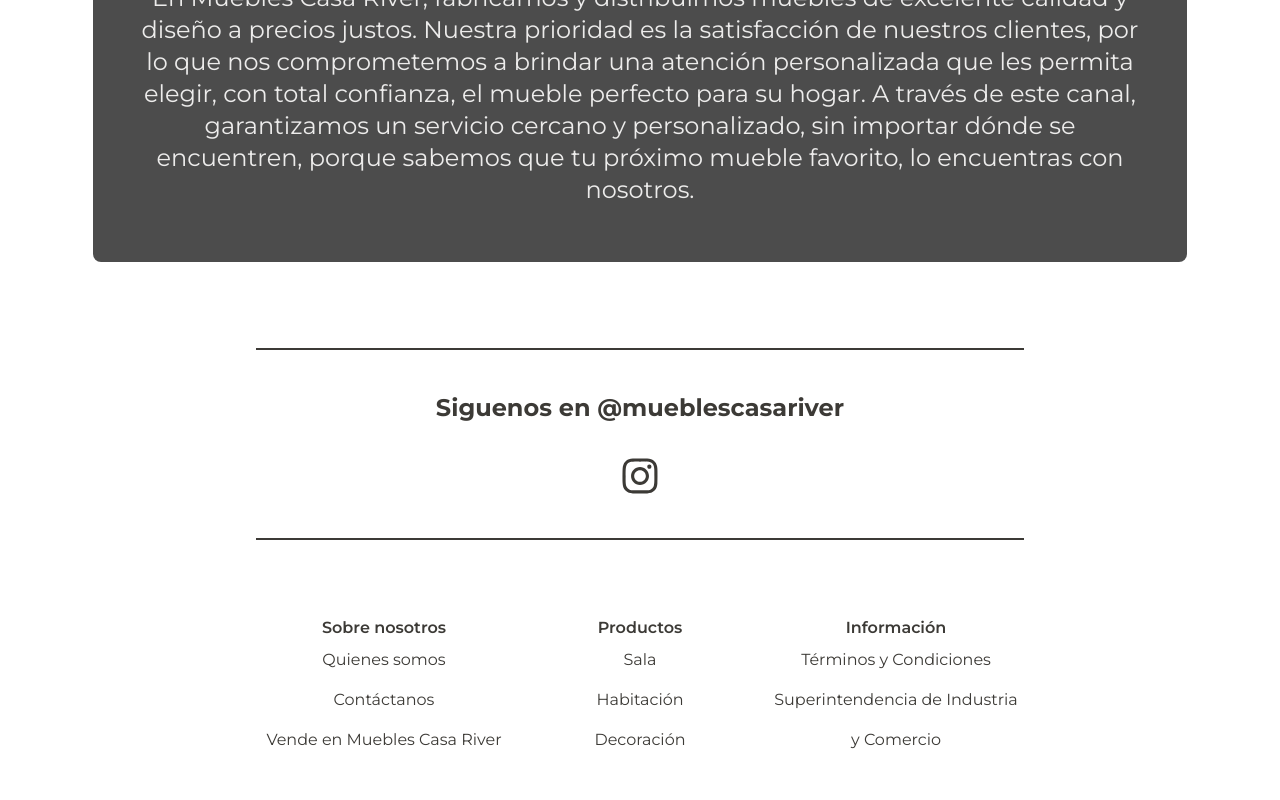
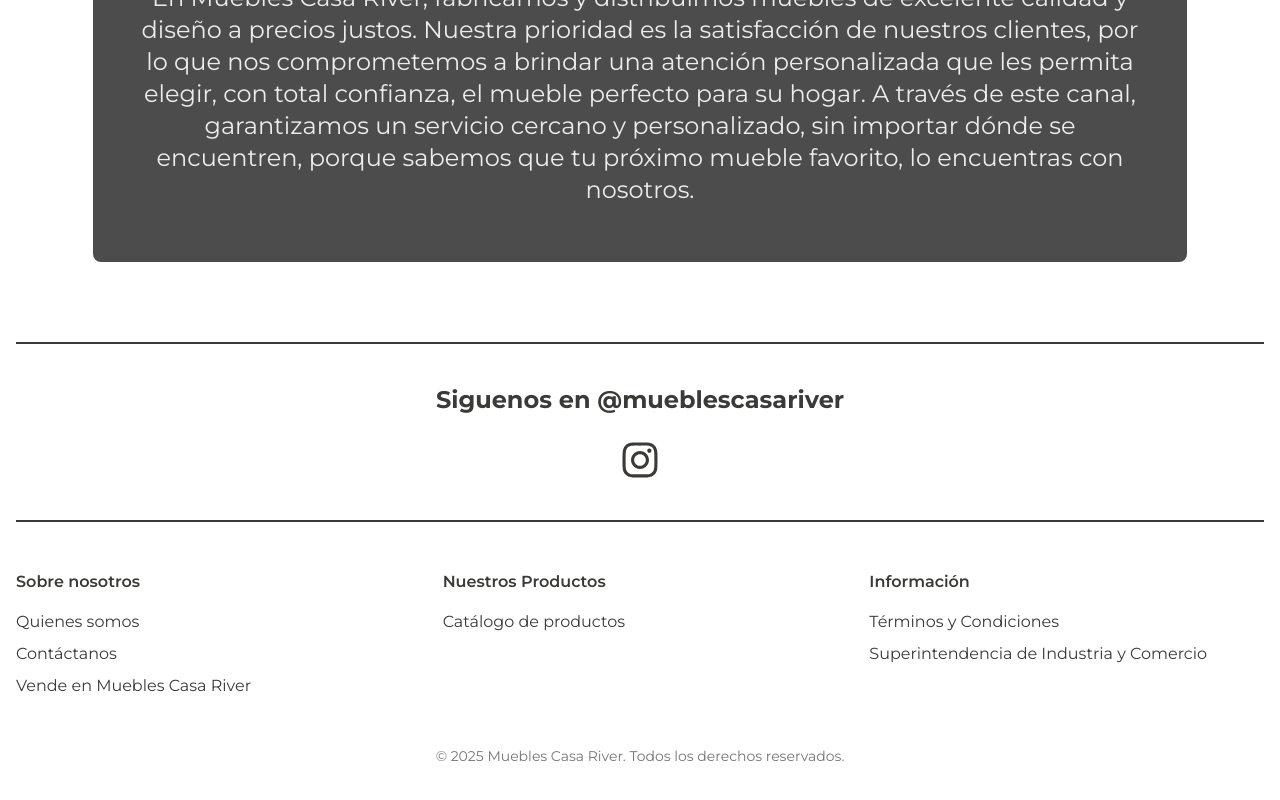
Before and after one commit to B9inzon/mueblescasariver, a Next.js app in the folder front/: page / in a window 1280 px wide. Shown: the part 3262-4062 px from the top of the page. Built offline with nearby package versions, Linux system fonts and the light colour scheme; a web font is replaced by a local one.

Commit message:
Refactorized footer

```diff
--- a/front/src/components/Footer.jsx
+++ b/front/src/components/Footer.jsx
@@ -3,54 +3,72 @@
 import Link from "next/link";
 
 export const Footer = () => {
+  const currentYear = new Date().getFullYear();
+
   return (
-    <div className="flex flex-col h-auto lg:h-[70vh]  py-10 items-center justify-around text-[#3C3A36] leading-10  ">
-      <div className="flex flex-col mb-12 h-[20vh] lg:h-[40%] justify-center border-[#3c3a36] border-t-2 border-b-2  items-center w-full sm:w-[80vw] lg:w-[60vw]  ">
-        <h1 className="flex font-bold text-md h-auto items-center justify-center mb-8 md:text-2xl w-[80%]  ">
+    <footer className="  py-12  text-[#3C3A36]   ">
+      <div className=" container mx-auto px-4  ">
+        <div className="flex flex-col items-center justify-center py-10 border-y-2 border-[#3c3a36] mb-12 ">
+          <h2 className="font-bold text-lg md:text-2xl mb-6 text-center  ">
             Siguenos en @mueblescasariver
-        </h1>
-        <InstagramIcon size={50} />
+          </h2>
+          <Link
+            href="https://instagram.com/mueblescasariver"
+            target="_blank"
+            rel=" noopener noreferrer "
+            aria-label=" Siguenos en Instagram "
+            className=" hover:opacity-80 transition-opacity "
+          >
+            <InstagramIcon size={48} />
+          </Link>
+        </div>
 
-      </div>
-      <div className="flex flex-col lg:flex-row w-full lg:w-full xl:w-[60vw] text-center  text-base leading-10 items-center lg:items-start lg:justify-between">
-        <ul className="mb-10 w-full 0 lg:w-1/3">
-          <li className=" font-semibold  text-base">
-            Sobre nosotros
-          </li>
-          <li>
+        <div className=" grid grid-cols-1 lg:grid-cols-3 gap-8 text-center lg:text-left  ">
+          <nav aria-label="Sobre nosotros">
+            <h3 className=" font-semibold text-base mb-4 ">Sobre nosotros</h3>
+            <ul className=" space-y-2 ">
+              <li className=" hover:underline focus:underline focus:outline-none ">
                 <Link href="/about">Quienes somos</Link>
               </li>
-          <li>
+              <li className=" hover:underline focus:underline focus:outline-none ">
                 <Link href="/contact">Contáctanos</Link>
               </li>
-          <li>
+              <li className=" hover:underline focus:underline focus:outline-none ">
                 <Link href="/contact">Vende en Muebles Casa River</Link>
               </li>
             </ul>
-        <ul className="mb-10 w-full  lg:w-1/3">
-          <li className=" font-semibold  text-base">Productos</li>
-          <li>
-            <Link href="/products/sala">Sala</Link>
-          </li>
-          <li>
-            <Link href="/products/habitacion">Habitación</Link>
-          </li>
-          <li>
-            <Link href="/products/decoracion">Decoración</Link>
+          </nav>
+          <nav aria-label="Catálogo">
+            <h3 className=" font-semibold text-base mb-4 ">
+              Nuestros Productos
+            </h3>
+            <ul className=" space-y-2 ">
+              <li className=" hover:underline focus:underline focus:outline-none ">
+                <Link href="/products">Catálogo de productos</Link>
               </li>
             </ul>
-        <ul className="mb-10 w-full  lg:w-1/3">
-          <li className=" font-semibold  text-base">Información</li>
-          <li>
-            <Link href="">Términos y Condiciones</Link>
+          </nav>
+          <nav aria-label="Sobre nosotros">
+            <h3 className=" font-semibold text-base mb-4 ">Información</h3>
+            <ul className=" space-y-2 ">
+              <li className=" hover:underline focus:underline focus:outline-none ">
+                <Link href="/terms">Términos y Condiciones</Link>
               </li>
-          <li>
-            <Link href="https://sedeelectronica.sic.gov.co/" target="_blank">
+              <li className=" hover:underline focus:underline focus:outline-none ">
+                <Link href="https://sedeelectronica.sic.gov.co/">
                   Superintendencia de Industria y Comercio
                 </Link>
               </li>
             </ul>
+          </nav>
+        </div>
+
+        <div className=" mt-12 text-center text-sm text-[#3c3a36]/70 ">
+          <p>
+            © {currentYear} Muebles Casa River. Todos los derechos reservados.
+          </p>
         </div>
       </div>
+    </footer>
   );
 };
```
Also changed, not shown: front/src/app/terms/page.jsx (renamed from front/src/app/termsandconditions/page.jsx). Lines whose indentation alone changed are shown as unchanged.
